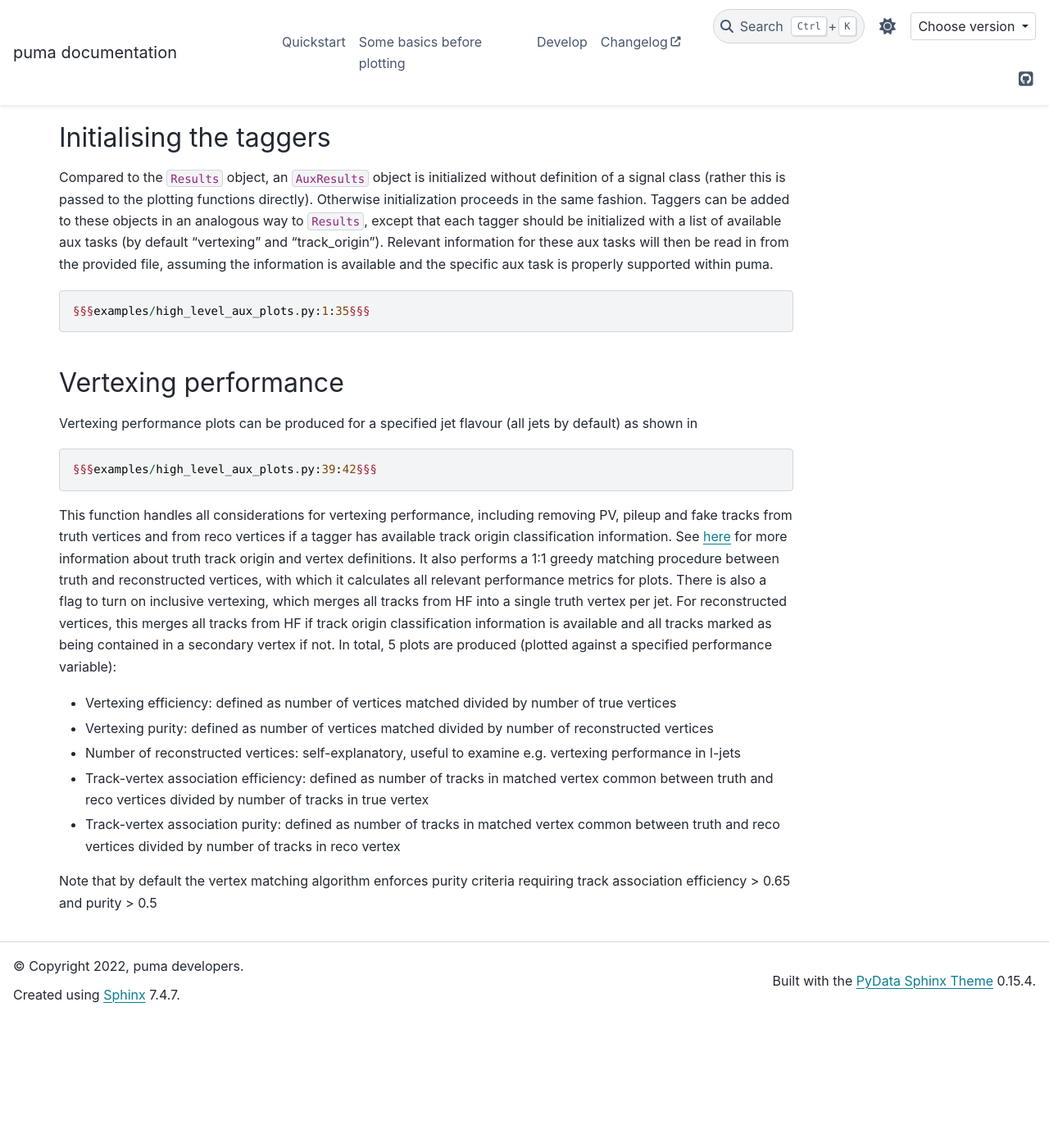
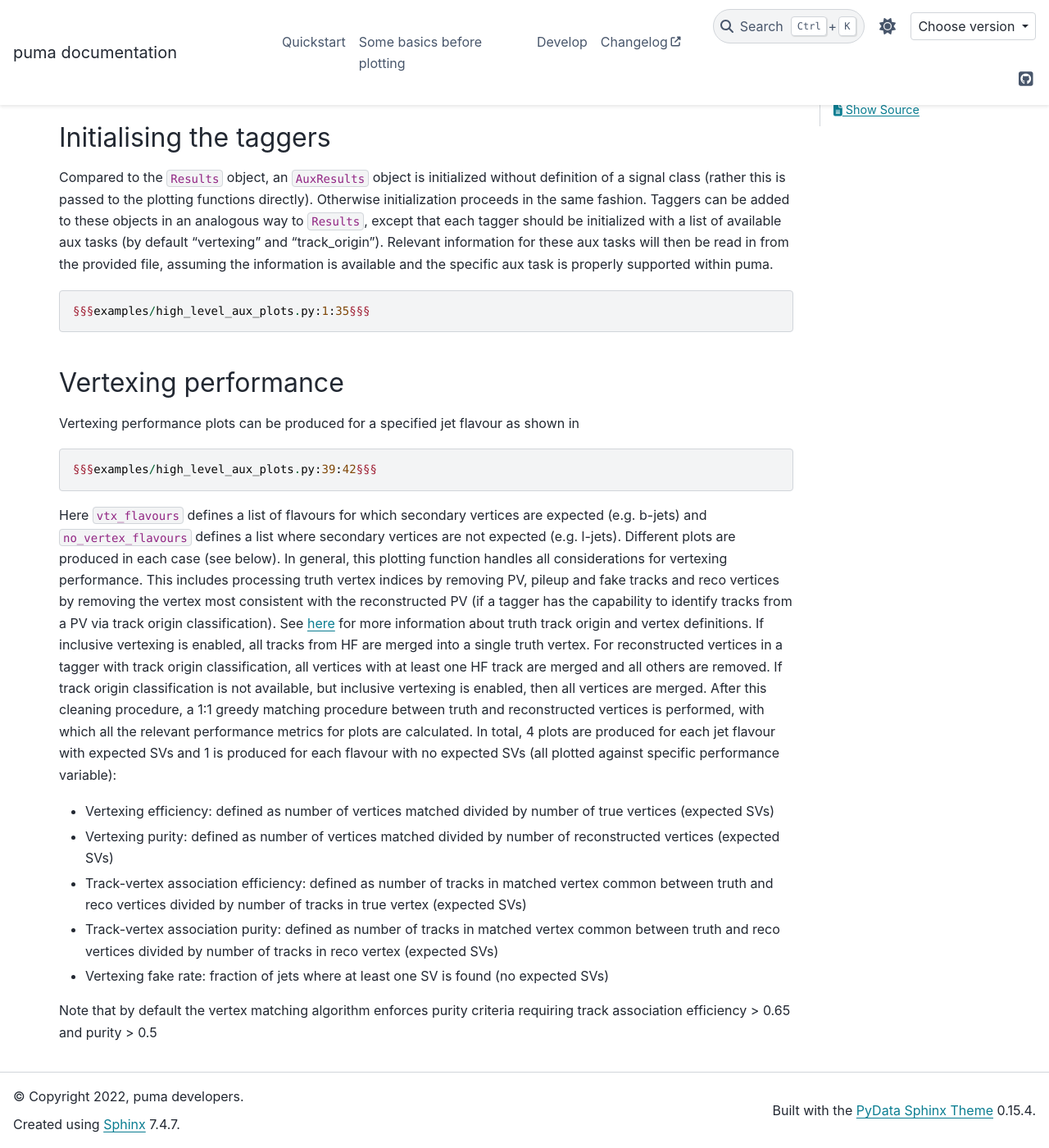
Before and after one commit to umami-hep/puma, a Sphinx documentation site: the page built from docs/source/examples/high_level_aux_api.md, in a window 1280 px wide and 1400 px high, scrolled down 363 px. Shown: the whole window at 82% size. Built offline with Sphinx 7.4.7 and the PyData theme 0.15.4, drawn with Linux system fonts in a browser that asks for light colours; the version number is read from the project's files by our own code; before the commit the page ends 1605 px from its top, so only the background shows below that.

Commit message:
Updated docs

````diff
--- a/docs/source/examples/high_level_aux_api.md
+++ b/docs/source/examples/high_level_aux_api.md
@@ -26,27 +26,32 @@
 
 ## Vertexing performance
 
-Vertexing performance plots can be produced for a specified jet flavour (all jets by default) as shown in
+Vertexing performance plots can be produced for a specified jet flavour as shown in
 ```py
 §§§examples/high_level_aux_plots.py:39:42§§§
 ```
-This function handles all considerations for vertexing performance, including removing PV, pileup and fake
-tracks from truth vertices and from reco vertices if a tagger has available track origin classification
-information. See [here](https://ftag.docs.cern.ch/algorithms/labelling/track_labels/) for more information
-about truth track origin and vertex definitions. It also performs a 1:1 greedy matching procedure between
-truth and reconstructed vertices, with which it calculates all relevant performance metrics for plots. There
-is also a flag to turn on inclusive vertexing, which merges all tracks from HF into a single truth vertex
-per jet. For reconstructed vertices, this merges all tracks from HF if track origin classification
-information is available and all tracks marked as being contained in a secondary vertex if not. In total, 5
-plots are produced (plotted against a specified performance variable):
+Here ```vtx_flavours``` defines a list of flavours for which secondary vertices are expected (e.g. b-jets)
+and ```no_vertex_flavours``` defines a list where secondary vertices are not expected (e.g. l-jets). Different
+plots are produced in each case (see below). In general, this plotting function handles all considerations
+for vertexing performance. This includes processing truth vertex indices by removing PV, pileup and fake
+tracks and reco vertices by removing the vertex most consistent with the reconstructed PV (if a tagger has
+the capability to identify tracks from a PV via track origin classification). See
+[here](https://ftag.docs.cern.ch/algorithms/labelling/track_labels/) for more information about truth track
+origin and vertex definitions. If inclusive vertexing is enabled, all tracks from HF are merged into a single
+truth vertex. For reconstructed vertices in a tagger with track origin classification, all vertices with at
+least one HF track are merged and all others are removed. If track origin classification is not available, but
+inclusive vertexing is enabled, then all vertices are merged. After this cleaning procedure, a 1:1 greedy matching
+procedure between truth and reconstructed vertices is performed, with which all the relevant performance metrics
+for plots are calculated. In total, 4 plots are produced for each jet flavour with expected SVs and 1 is produced
+for each flavour with no expected SVs (all plotted against specific performance variable):
 
-* Vertexing efficiency: defined as number of vertices matched divided by number of true vertices
-* Vertexing purity: defined as number of vertices matched divided by number of reconstructed vertices
-* Number of reconstructed vertices: self-explanatory, useful to examine e.g. vertexing performance in l-jets
+* Vertexing efficiency: defined as number of vertices matched divided by number of true vertices (expected SVs)
+* Vertexing purity: defined as number of vertices matched divided by number of reconstructed vertices (expected SVs)
 * Track-vertex association efficiency: defined as number of tracks in matched vertex common between truth and
-reco vertices divided by number of tracks in true vertex
+reco vertices divided by number of tracks in true vertex (expected SVs)
 * Track-vertex association purity: defined as number of tracks in matched vertex common between truth and reco
-vertices divided by number of tracks in reco vertex
+vertices divided by number of tracks in reco vertex (expected SVs)
+* Vertexing fake rate: fraction of jets where at least one SV is found (no expected SVs)
 
 Note that by default the vertex matching algorithm enforces purity criteria requiring track association
 efficiency > 0.65 and purity > 0.5
````
Also changed, not shown: changelog.md (+1 -0 lines), 1 other file.
